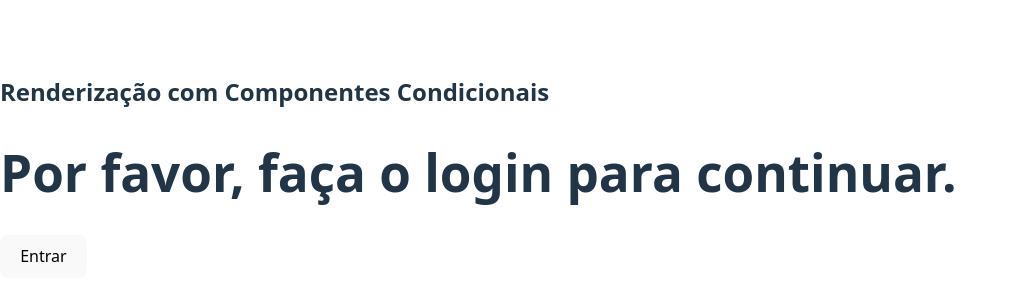
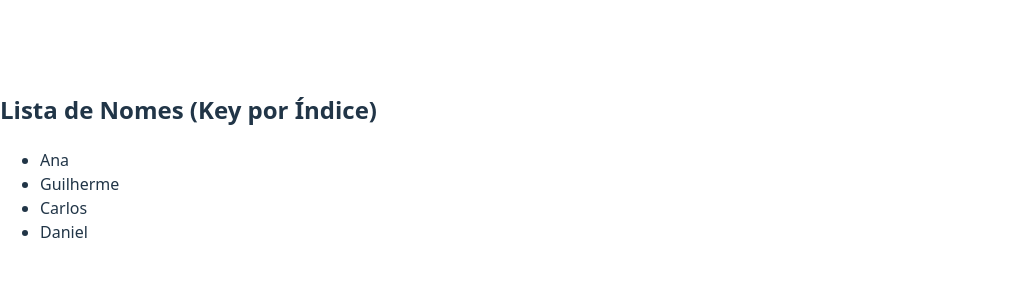
Before and after one commit to GuiAlmeida03/Front-end-e-Mobile-Development, a React (Vite) app in the folder projeto-react/my-react-app/: page / in a window 1280 px wide. Shown: the part 234-534 px from the top of the page, without its empty margins (0-1015 px from the left). Built offline with nearby package versions, Linux system fonts and the light colour scheme.

Commit message:
feat: Adiciona ListaNomes para renderizar array com key por índice

```diff
--- a/projeto-react/my-react-app/src/App.jsx
+++ b/projeto-react/my-react-app/src/App.jsx
@@ -1,11 +1,9 @@
-import MensagemUsuario from './components/MensagemUsuario';
-
+import ListaNomes from './components/ListaNomes';
 function App() {
-  return (
-    <div>
-      <MensagemUsuario />
-    </div>
-  );
+return (
+<div>
+<ListaNomes />
+</div>
+);
 }
-
 export default App;
--- /dev/null
+++ b/projeto-react/my-react-app/src/components/ListaNomes.jsx
@@ -0,0 +1,16 @@
+function ListaNomes() {
+  const nomes = ['Ana', 'Guilherme', 'Carlos', 'Daniel'];
+
+  return (
+    <div>
+      <h2>Lista de Nomes (Key por Índice)</h2>
+      <ul>
+        {nomes.map((nome, index) => (
+          <li key={index}>{nome}</li>
+        ))}
+      </ul>
+    </div>
+  );
+}
+
+export default ListaNomes;
```
